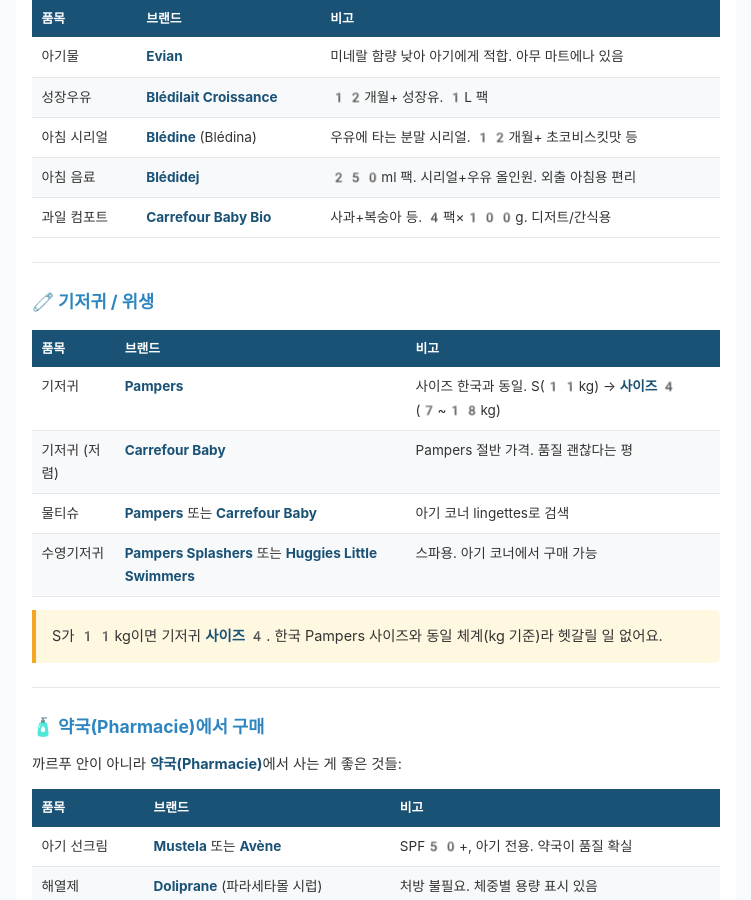
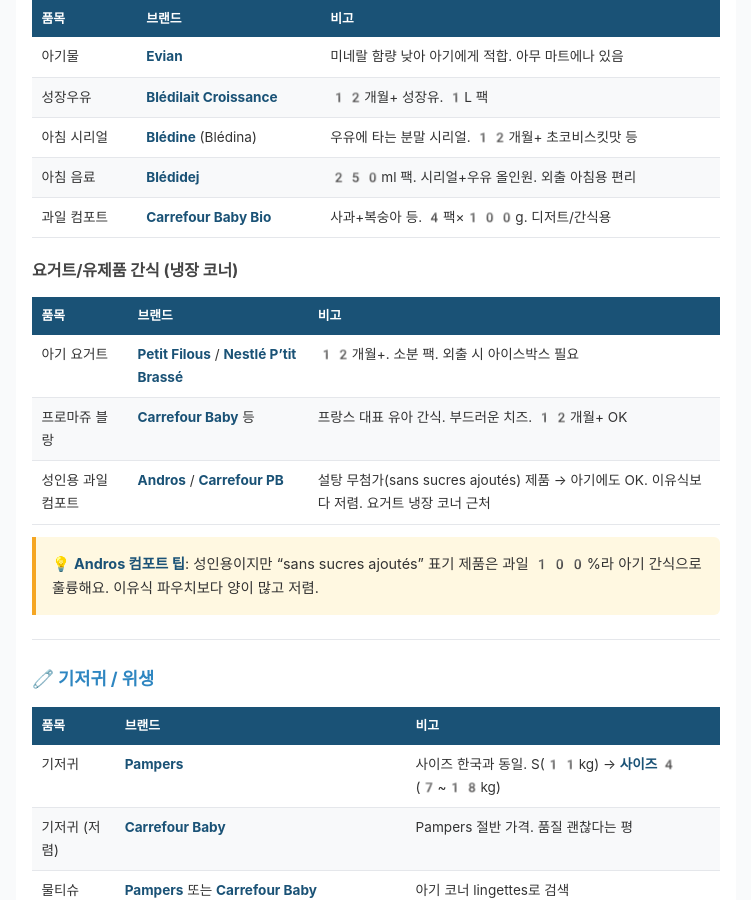
Before and after one commit to hyeokinro/travel-montblanc-2026, a Jekyll site: the page built from docs/baby-shopping.md, in a window 1280 px wide and 900 px high, scrolled down 1360 px. Shown: the whole window, without its empty margins (264-1015 px from the left). Built offline with Jekyll 4.4.1, drawn with Linux system fonts in a browser that asks for light colours; our own code applies the rules of GitHub Pages for plain Markdown files.

Commit message:
Add yogurt, fromage blanc, adult compote to baby shopping
- Petit Filous / P'tit Brassé yogurt
- Fromage blanc (French baby staple)
- Andros adult compote tip (sans sucres = baby OK, cheaper)

```diff
--- a/docs/baby-shopping.md
+++ b/docs/baby-shopping.md
@@ -48,6 +48,16 @@ layout: default
 | 아침 시리얼 | **Blédine** (Blédina) | 우유에 타는 분말 시리얼. 12개월+ 초코비스킷맛 등 |
 | 아침 음료 | **Blédidej** | 250ml 팩. 시리얼+우유 올인원. 외출 아침용 편리 |
 | 과일 컴포트 | **Carrefour Baby Bio** | 사과+복숭아 등. 4팩×100g. 디저트/간식용 |
+
+### 요거트/유제품 간식 (냉장 코너)
+
+| 품목 | 브랜드 | 비고 |
+|------|--------|------|
+| 아기 요거트 | **Petit Filous** / **Nestlé P'tit Brassé** | 12개월+. 소분 팩. 외출 시 아이스박스 필요 |
+| 프로마쥬 블랑 | **Carrefour Baby** 등 | 프랑스 대표 유아 간식. 부드러운 치즈. 12개월+ OK |
+| 성인용 과일 컴포트 | **Andros** / **Carrefour PB** | 설탕 무첨가(sans sucres ajoutés) 제품 → 아기에도 OK. 이유식보다 저렴. 요거트 냉장 코너 근처 |
+
+> 💡 **Andros 컴포트 팁**: 성인용이지만 "sans sucres ajoutés" 표기 제품은 과일 100%라 아기 간식으로 훌륭해요. 이유식 파우치보다 양이 많고 저렴.
 
 ---
 
```
